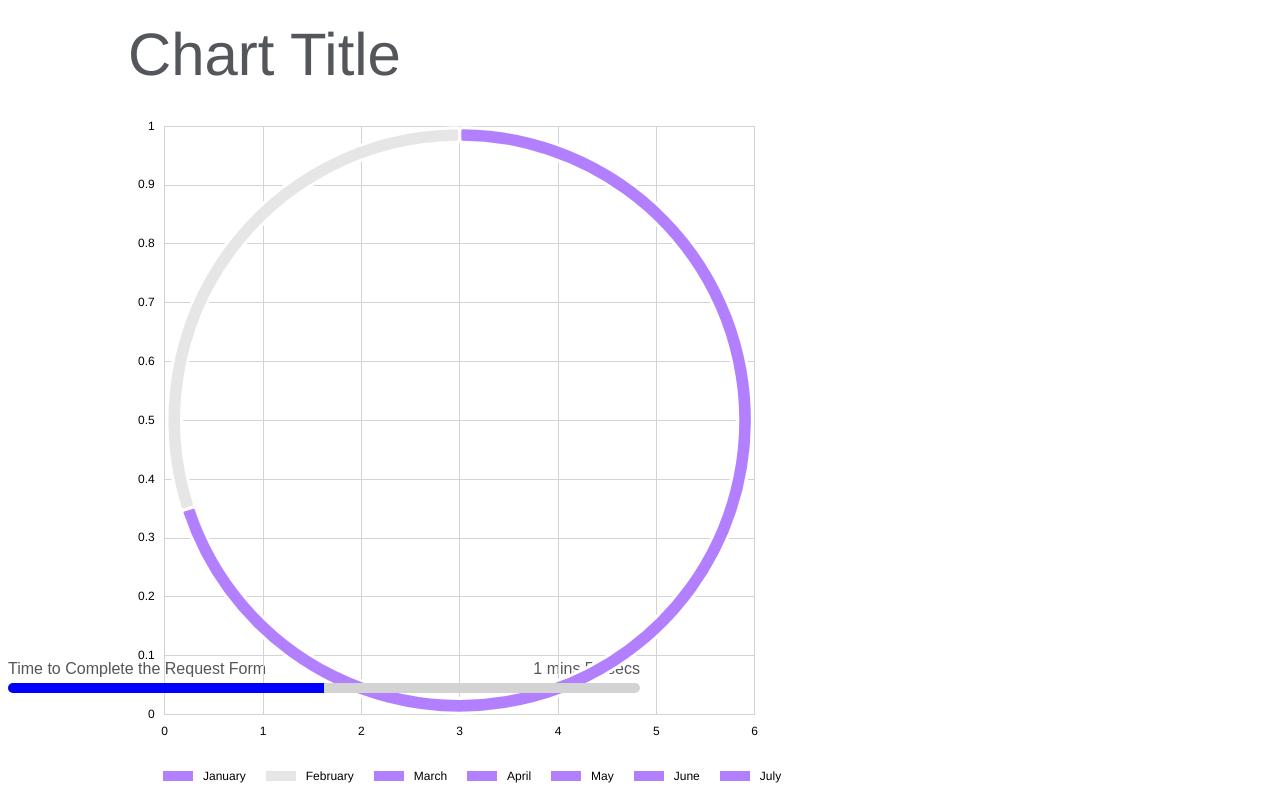
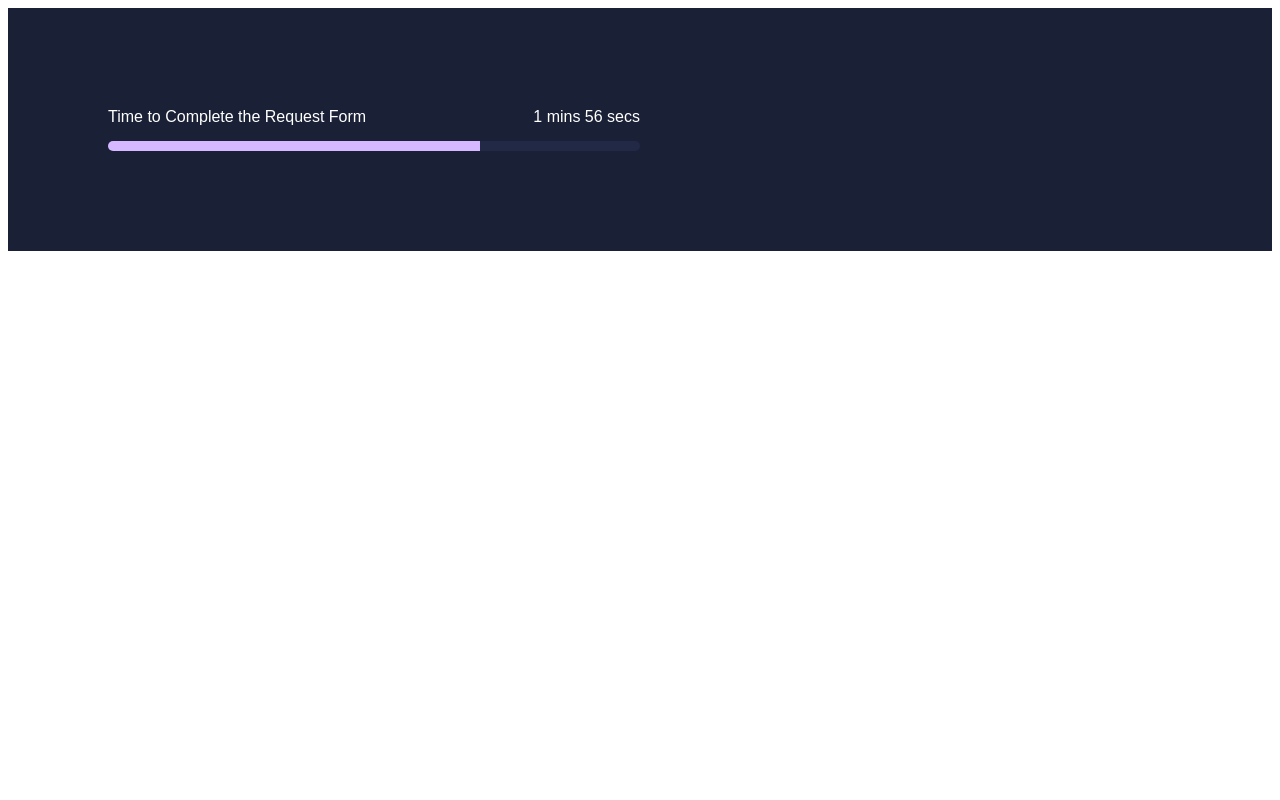
Before and after one commit to AntonVitamin/vitamin-charts-react, a React app: page / in a window 1280 px wide. Built offline with nearby package versions, Linux system fonts and the light colour scheme.

Commit message:
Cleanup style + move component into folder

```diff
--- a/src/App.jsx
+++ b/src/App.jsx
@@ -35,13 +35,17 @@ const chartConfig = {
   },
 };
 
-const isDarkMode = false;
+const isDarkMode = true;
 
 const App = () => {
   return (
-    <div style={{backgroundColor: isDarkMode ? '#2C2D33' : '#FFF'}}>
-      <ChartController chartConfig={chartConfig} isDarkMode={isDarkMode} />
-      <ProgressBar percentage="50" color="blue" isDarkMode={isDarkMode} />
+    <div
+      style={{
+        backgroundColor: isDarkMode ? '#1A2036' : '#FFF',
+        padding: '100px',
+      }}>
+      {/* <ChartController chartConfig={chartConfig} isDarkMode={isDarkMode} /> */}
+      <ProgressBar percentage="70" color="#D5B8FF" isDarkMode={isDarkMode} />
     </div>
   );
 };
--- a/src/components/metrics/ProgressBar/styles.js
+++ b/src/components/metrics/ProgressBar/styles.js
@@ -11,7 +11,7 @@ export const MainContainer = styled.div`
 export const TitleContainer = styled.div`
   display: flex;
   justify-content: space-between;
-  margin-bottom: 5px;
+  margin-bottom: 15px;
 
   span {
     color: ${({$isDarkMode}) => ($isDarkMode ? '#FFF' : '#53565b')};
@@ -38,7 +38,7 @@ export const ProgressDiv = styled.div`
 
 export const BackgroundDiv = styled.div`
   background-color: ${({$isDarkMode}) =>
-    $isDarkMode ? 'darkgrey' : 'lightGrey'};
+    $isDarkMode ? '#222946' : 'lightGrey'};
   border-radius: 50px;
   height: 10px;
   position: absolute;
```
Also changed, not shown: src/components/metrics/PerformanceMetrics/index.jsx (renamed from src/components/metrics/KeyPerformanceMetrics.jsx).
